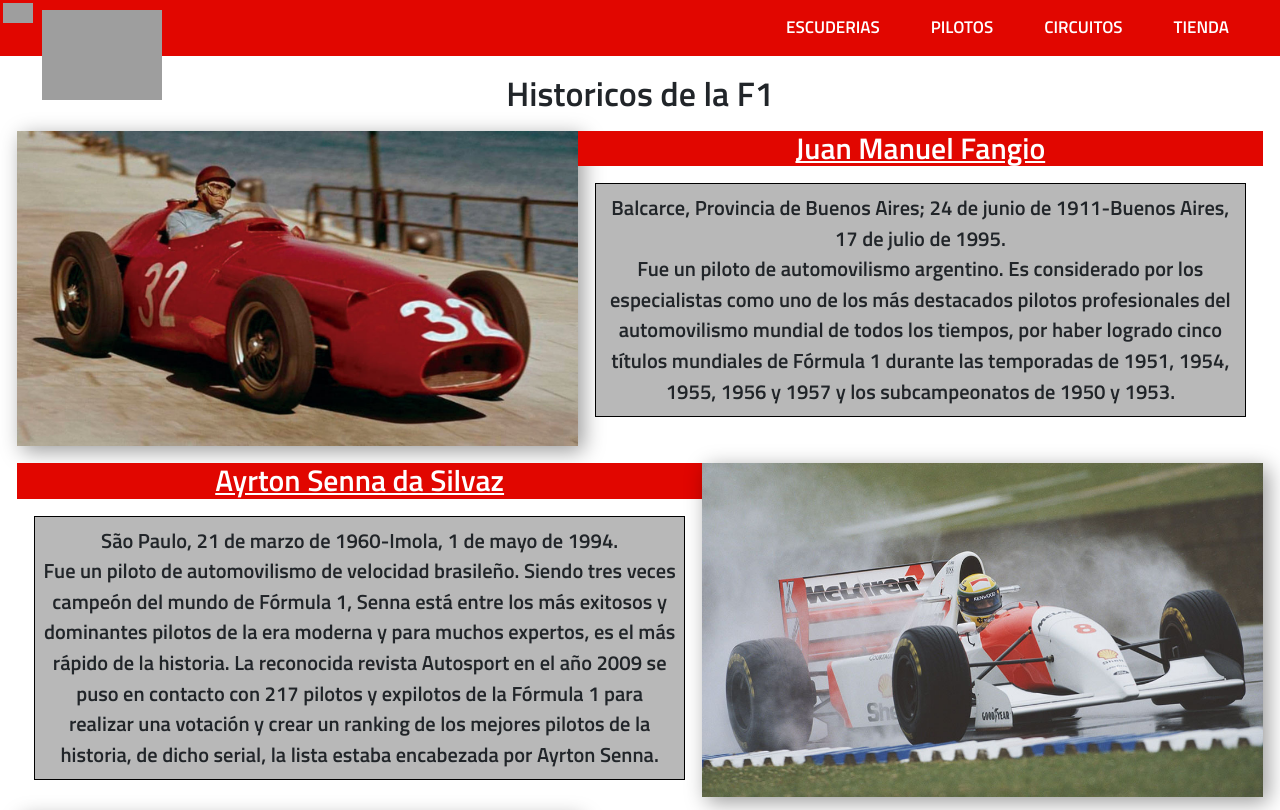
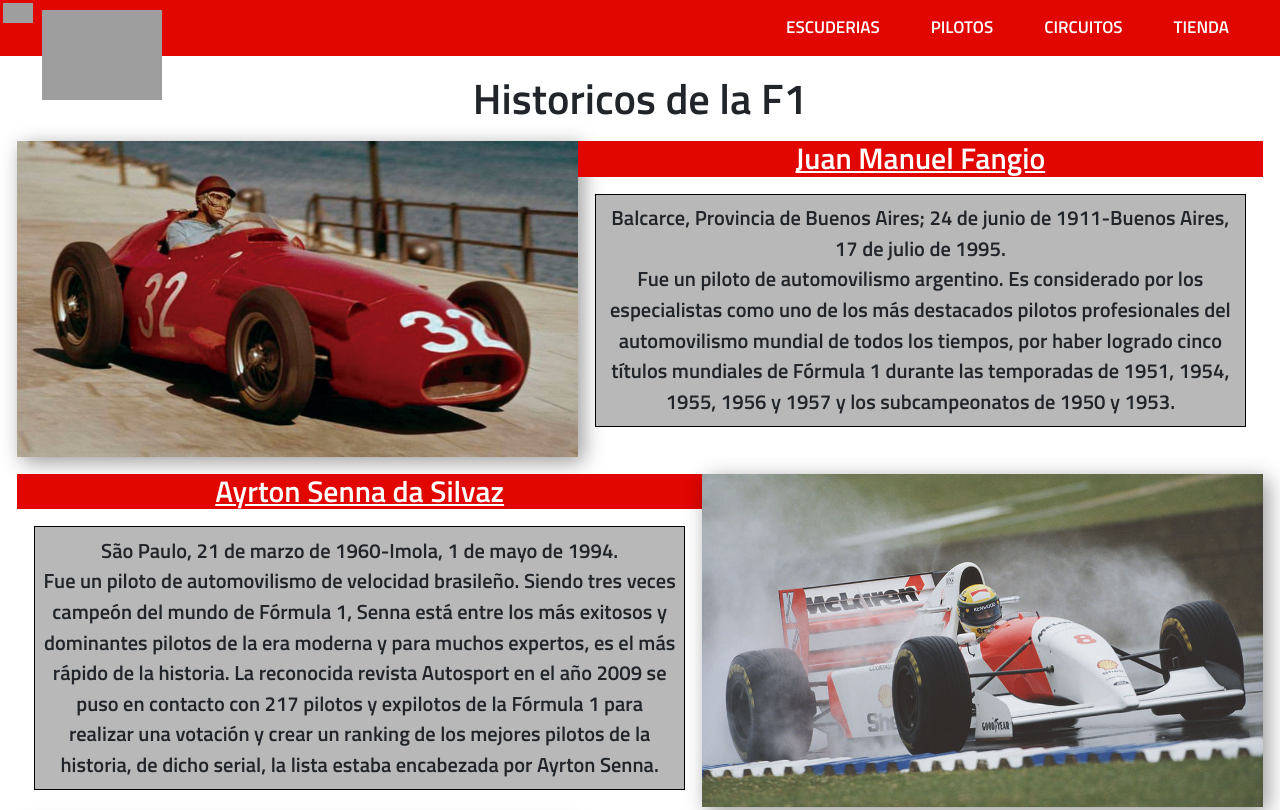
Before and after one commit to juaniigonz/F1-Fan-Page, a plain HTML site: page index.html in a window 1280 px wide. Shown: the top 810 px of the page. Drawn offline with nearby package versions, Linux system fonts and the light colour scheme; grey boxes are pictures that could not be loaded; some icons are missing.

Commit message:
tercer entrega del proyecto final

```diff
--- a/index.html
+++ b/index.html
@@ -32,7 +32,7 @@
                 </a>
 </header>
     <main class="main__pos">
-      <H2>Historicos de la F1</H2>
+      <H1>Historicos de la F1</H1>
       <section class="historicos">
           <div class="historicos__f1_2">
               <img src="./imagenes/imagenes-carrusel/fangio.jpg" alt="Juan Manuel Fangio">
@@ -151,7 +151,7 @@
 
                 <label for="Preguntas y Comentarios">Preguntas y comentarios</label>
 
-                <textarea name="Comentarios" id="Preguntas y Comentario" cols="30" rows="7"></textarea>
+                <textarea name="Comentarios" id="Preguntas y Comentario" cols="35" rows="3"></textarea>
 
                 <input type="submit" name="Enviar" id="Enviar">
             </form>
--- a/scss/parciales/_pag-principal.scss
+++ b/scss/parciales/_pag-principal.scss
@@ -1,5 +1,5 @@
 .main__pos{
-    h2{
+    h1{
         text-align: center;
         margin: 1rem;
     }
```
Also changed, not shown: pages/circuitos.html (+1 -1 lines), pages/escuderias.html (+1 -1 lines), pages/pilotos.html (+1 -1 lines), pages/tienda.html (+1 -1 lines), css/style.css.
